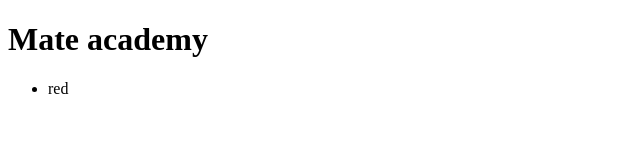
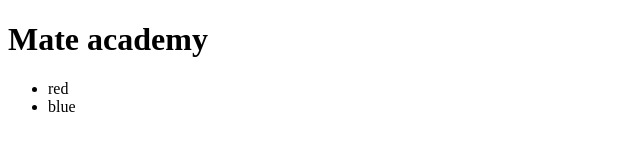
Before and after one commit to OlhaKrv/my-project, a plain HTML site: page my_page/index.html in a window 1280 px wide. Shown: the full height of the page, 0-640 px from the left. Drawn offline with Linux system fonts and the light colour scheme.

```diff
--- a/my_page/index.html
+++ b/my_page/index.html
@@ -7,9 +7,11 @@
 </head>
 <body>
   <h1>Mate academy</h1>
+
   </ul>
   <ul>
     <li>red</li>
+    <li>blue</li>
   </ul>
 </body>
 </html>
--- /dev/null
+++ b/my_page/style.css
@@ -0,0 +1,3 @@
+body {
+margin: 0;
+}
```
Also changed, not shown: 1 other file.
